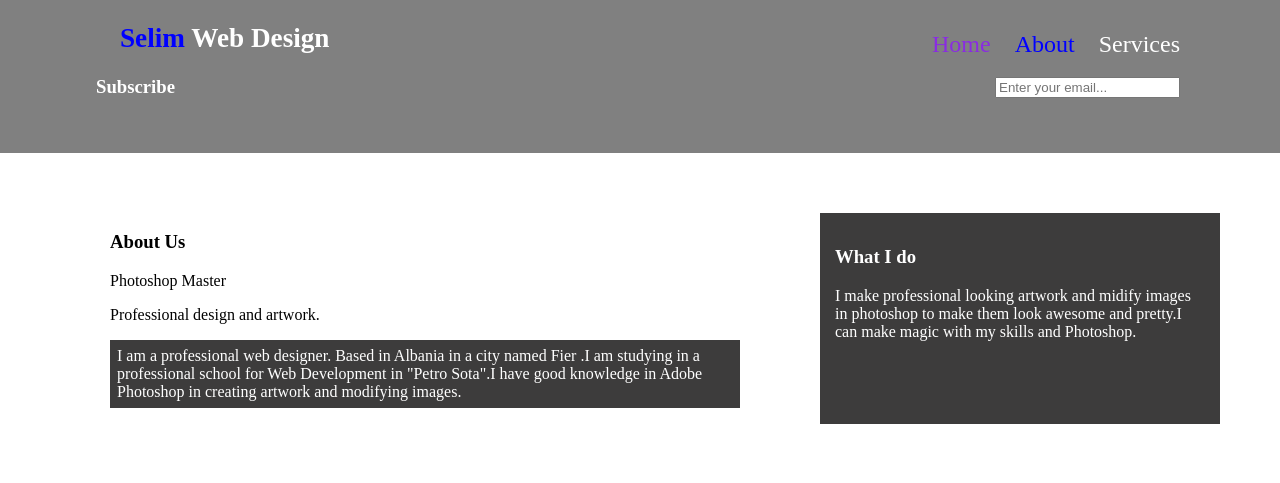
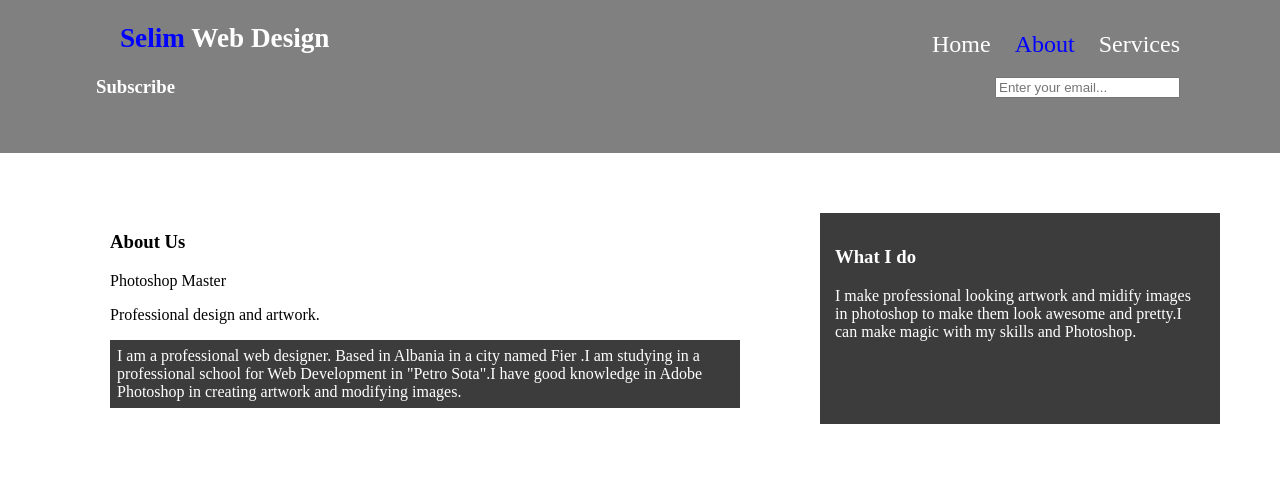
Before and after one commit to kajolliselim/selim, a PHP site: page /html/about.html in a window 1280 px wide, with the pointer over the restyled element. Shown: the top 483 px of the page. Run offline with PHP 8.4, Linux system fonts and the light colour scheme.

Commit message:
Update about.css

```diff
--- a/css/about.css
+++ b/css/about.css
@@ -35,7 +35,7 @@ nav a{
     font-size: 1.5rem;
 }
 nav a:hover {
-    color: blueviolet;
+    color: white;
 }
 
 .subscribe h3{
```
